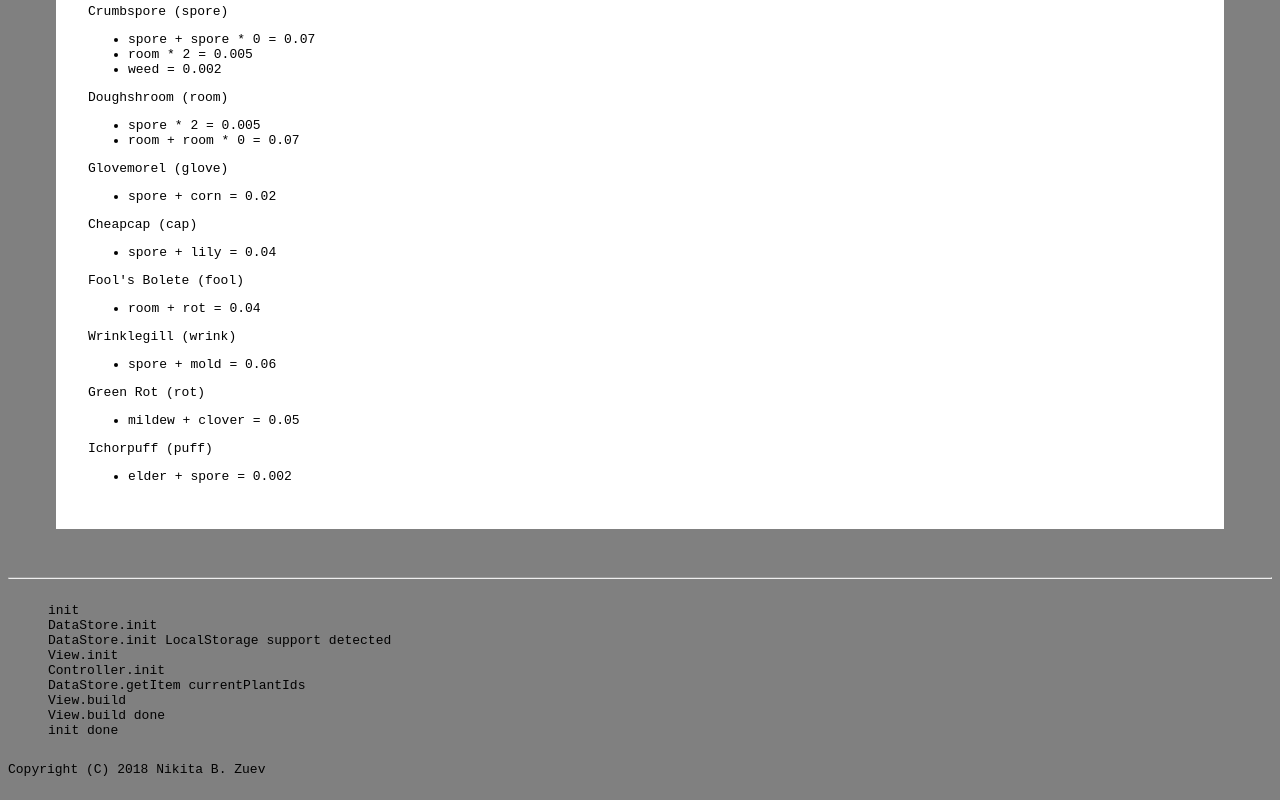
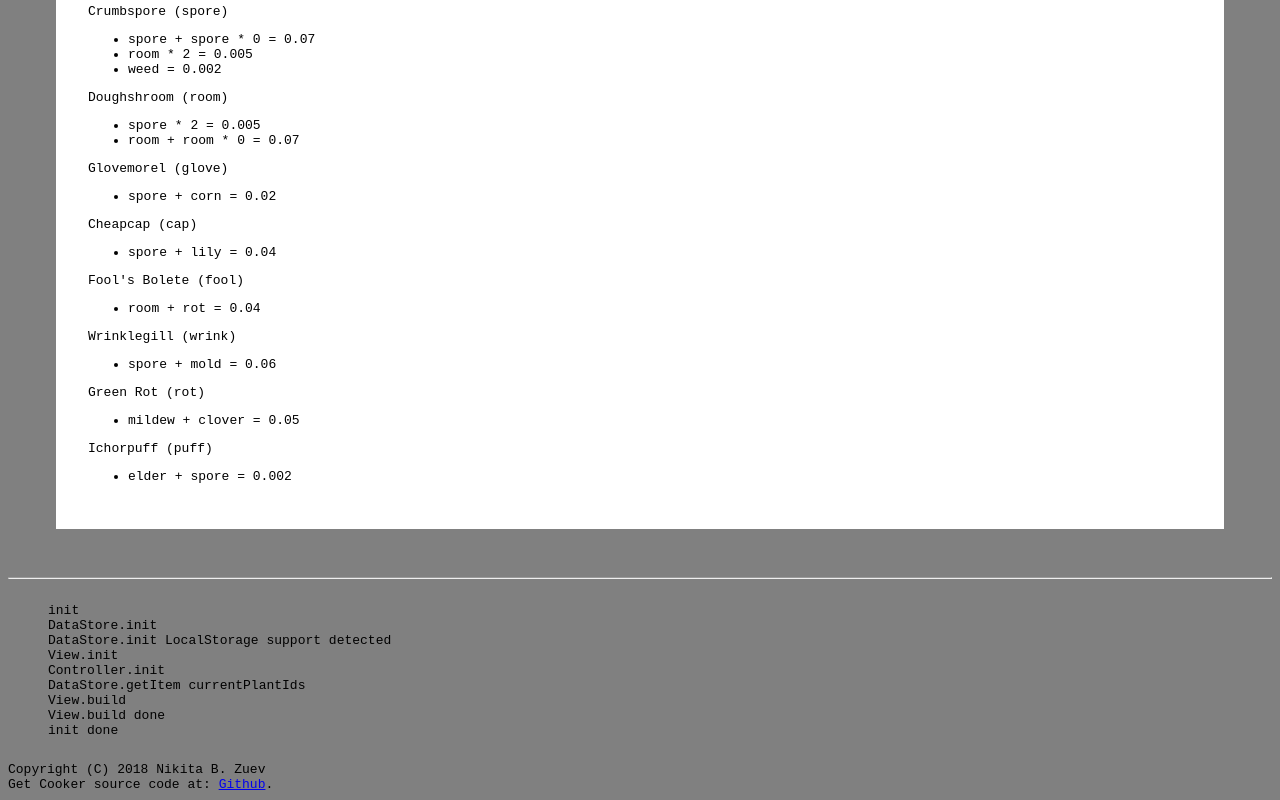
Before and after one commit to nikitazu/cooker, a plain HTML site: page index.html in a window 1280 px wide. Shown: the part 1911-2711 px from the top of the page. Drawn offline with Linux system fonts and the light colour scheme.

Commit message:
Add link to sources

```diff
--- a/index.html
+++ b/index.html
@@ -35,7 +35,10 @@
   <hr />
   <section id="log" class="nzc-log nzc-log__nzc-body"></section>
 </main>
-<section>Copyright (C) 2018 Nikita B. Zuev</section>
+<section>
+Copyright (C) 2018 Nikita B. Zuev<br/>
+Get Cooker source code at: <a href="https://github.com/nikitazu/cooker" target="_blank">Github</a>.
+</section>
 <style>
 .nzc-body {
   font-family: monospace;
```
